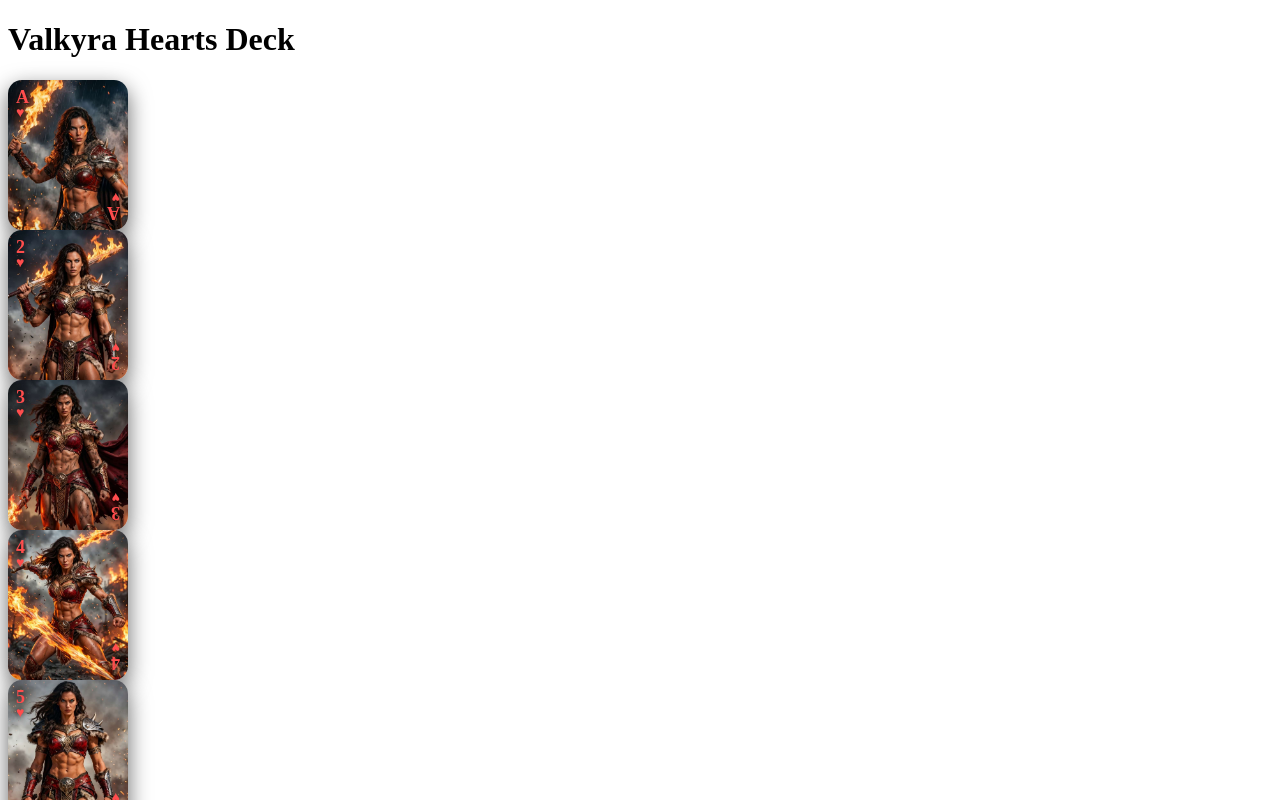
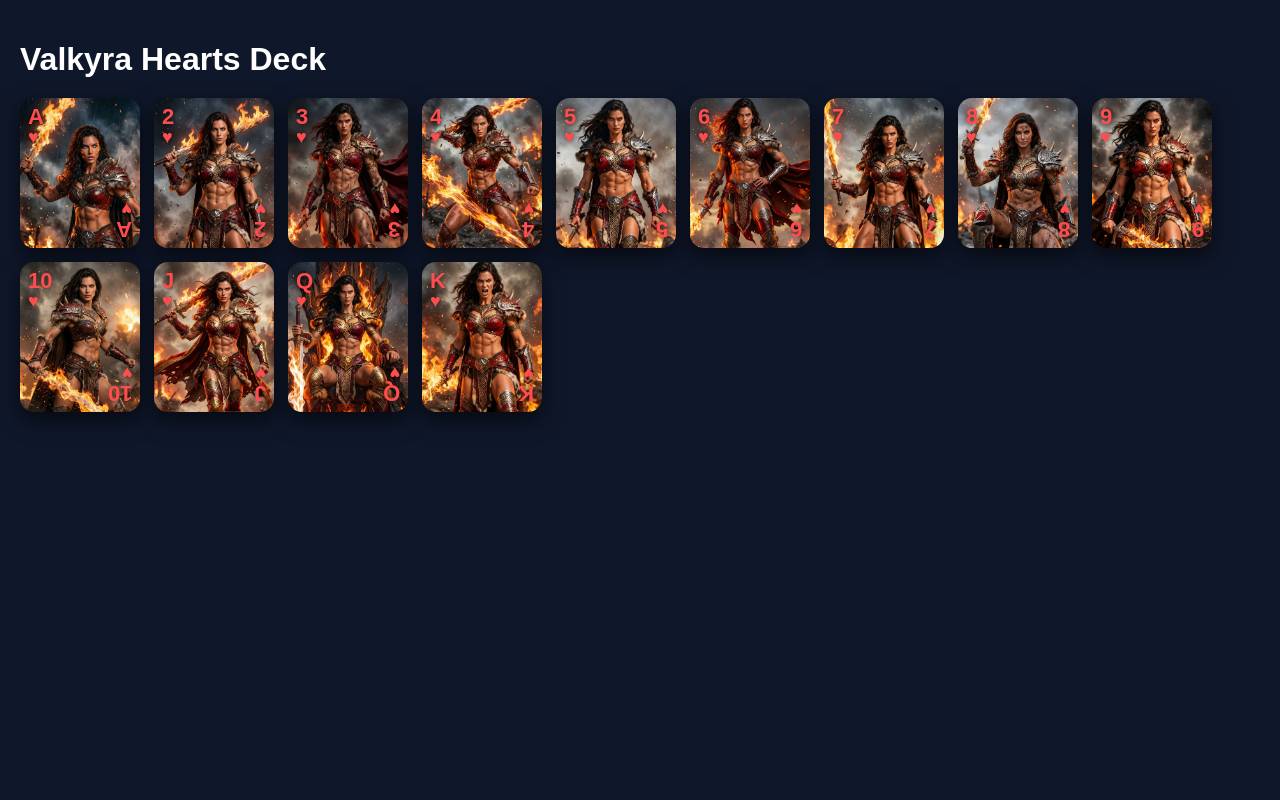
Before and after one commit to PlayYourPhotos/playyourphotos-blackjack, a React (Create React App) app: page /demo in a window 1280 px wide. Shown: the top 800 px of the page. Built offline with nearby package versions, Linux system fonts and the light colour scheme.

Commit message:
Update styles.css

```diff
--- a/src/styles.css
+++ b/src/styles.css
@@ -1,3 +1,28 @@
+body {
+  margin: 0;
+  padding: 0;
+  background: #0f172a;
+  font-family: Arial, sans-serif;
+}
+
+.demo-page {
+  min-height: 100vh;
+  padding: 20px;
+  background: #0f172a;
+}
+
+.demo-title {
+  color: white;
+  margin-bottom: 20px;
+  font-size: 32px;
+}
+
+.card-grid {
+  display: flex;
+  flex-wrap: wrap;
+  gap: 14px;
+}
+
 .card {
   position: relative;
   width: 120px;
@@ -6,6 +31,7 @@
   overflow: hidden;
   box-shadow: 0 8px 22px rgba(0,0,0,0.6);
   transition: transform 0.2s ease;
+  background: #111;
 }
 
 .card:hover {
@@ -21,14 +47,15 @@
 .corner {
   position: absolute;
   font-weight: bold;
-  font-size: 18px;
+  font-size: 22px;
   line-height: 1;
-  text-shadow: 0 0 6px rgba(0,0,0,0.8);
+  text-shadow: 0 0 6px rgba(0,0,0,0.9);
+  z-index: 5;
 }
 
 .corner span {
   display: block;
-  font-size: 14px;
+  font-size: 18px;
 }
 
 .top-left {
```
